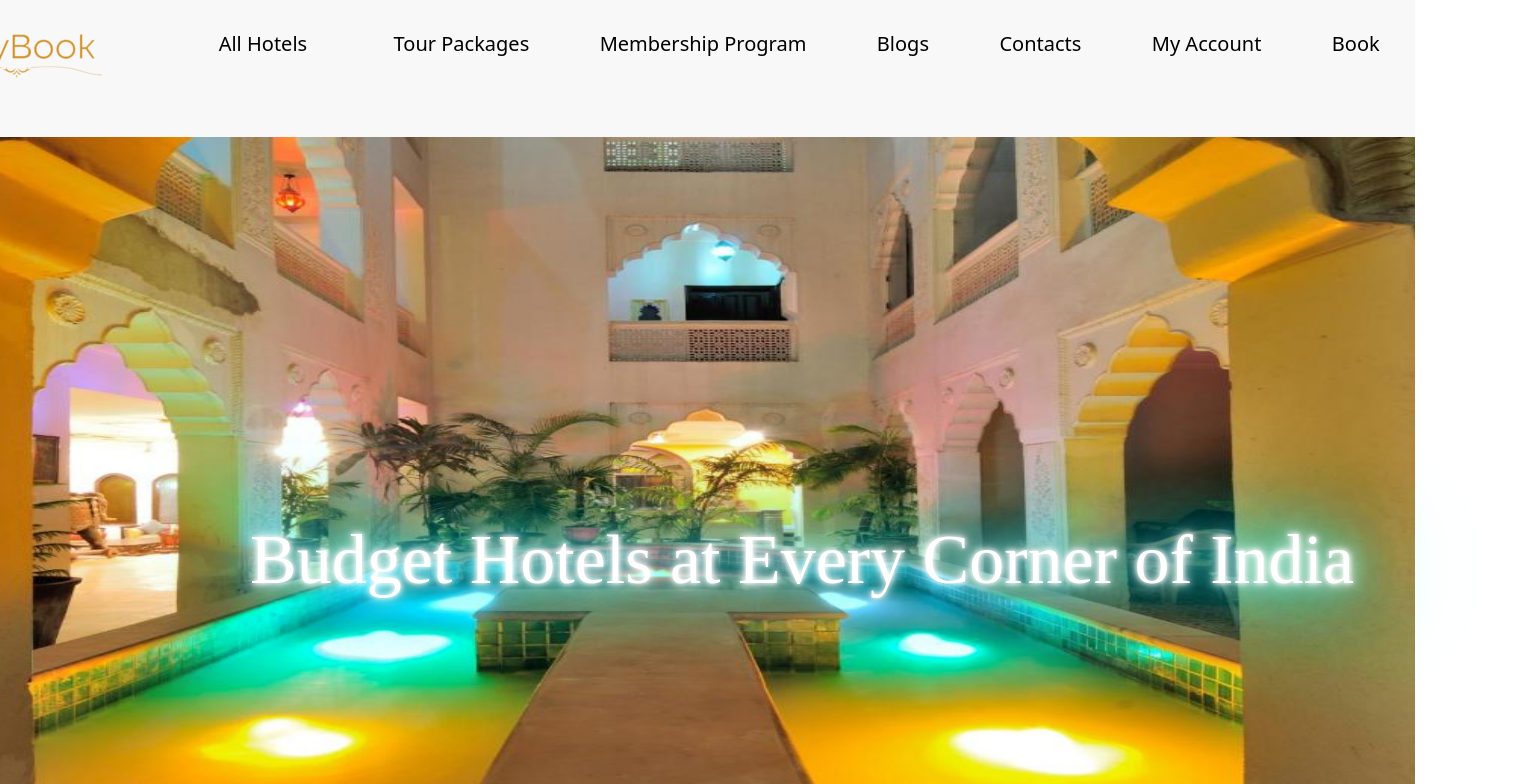
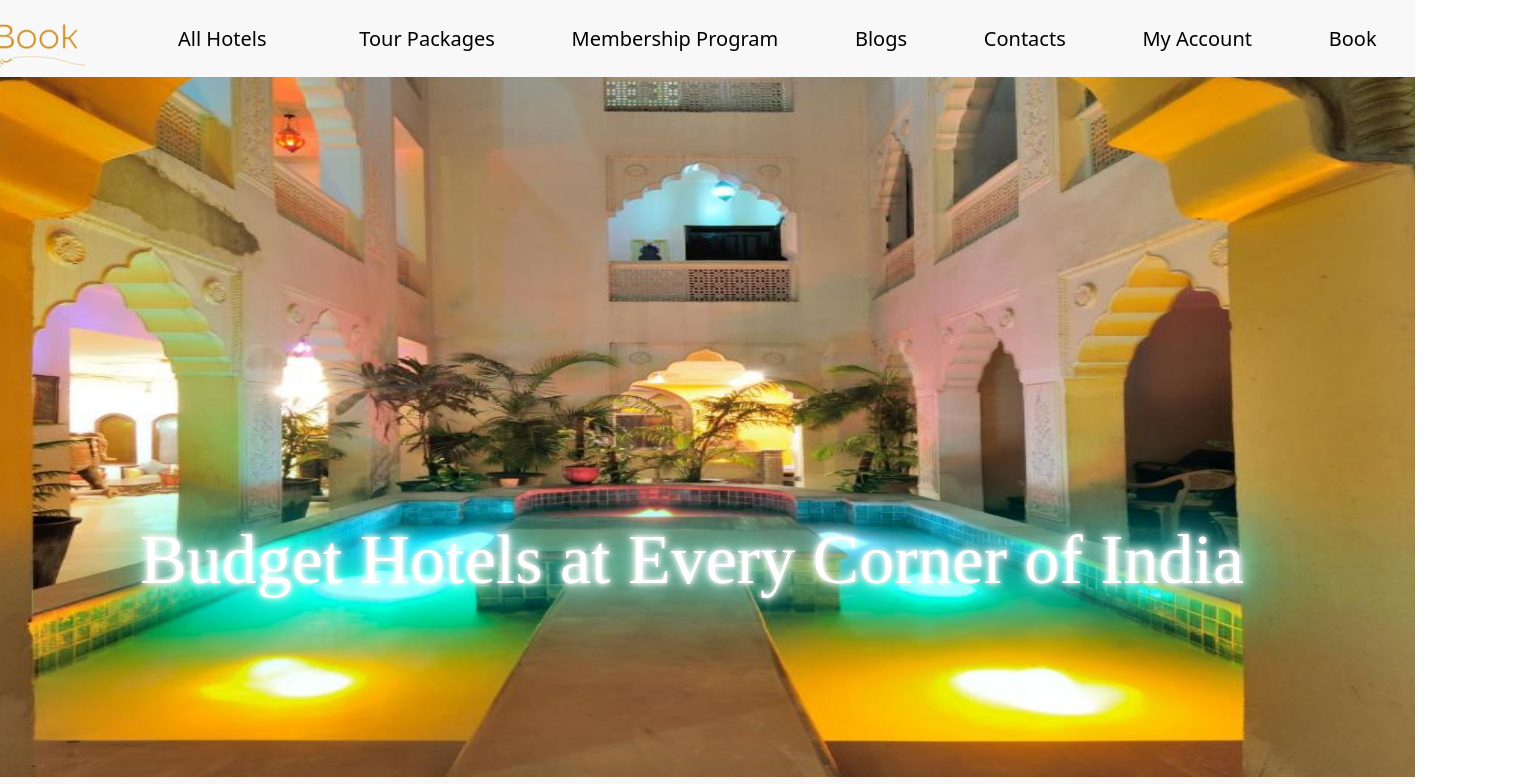
Before and after one commit to anjanayraina/staybook_landing, a React (Create React App) app: page / in a window 1280 px wide. Shown: the top 784 px of the page, 1530 px wide, since content can reach past the window. Built offline with nearby package versions, Linux system fonts and the light colour scheme.

Commit message:
Almost Done

```diff
--- a/src/Components/ImageAndBody.js
+++ b/src/Components/ImageAndBody.js
@@ -3,7 +3,7 @@ import image from "../images/hotelimage.jpg";
 import '../styles/ImageAndBody.css'
  function ImageAndBody() {
   return (
-    <div className ="container">
+    <div className ="wrapperClass">
     <img src={image} alt="Logo" className = "HotelImage"/>
     <div className ="centered">Budget Hotels at Every Corner of India</div>
 
--- a/src/styles/AllHotels.css
+++ b/src/styles/AllHotels.css
@@ -87,8 +87,9 @@ width : 1500px;
  margin-top:30px;
  max-height: 100px;
  max-width: 300px;
- font-family:  verdana , sans-serif;font-size: 18px;
+ font-family: "DM Serif Display",serif;
  padding-bottom: 50px;
+
 }
 
 .HotelNames{
--- a/src/styles/ImageAndBody.css
+++ b/src/styles/ImageAndBody.css
@@ -1,17 +1,17 @@
 
 
 .HotelImage{
-    padding-top: 50px;
 
-    height:700px;
+
+     height:700px;
     width: 100%;
 
 }
 
   .centered {
-    padding-left:500px;
+    padding-left:200px;
 
-    width: 100%;
+    width: 1200px;
     color: black;
     font : Garamond  ;
     font-size: 70px;
--- a/src/styles/MainPage.css
+++ b/src/styles/MainPage.css
@@ -17,3 +17,10 @@ border-width:20;
 border-top: 3px dashed black;
 
 }
+
+*{
+    -ms-overflow-style: none;
+  }
+  ::-webkit-scrollbar {
+    display: none;
+  }
--- a/src/styles/Navbar.css
+++ b/src/styles/Navbar.css
@@ -2,11 +2,13 @@
 
 .logo{
 
-  padding-top: 30px;
+  /* padding-top: 30px;
   padding-right: 30px;
 
-  padding-left: 30px;
+  padding-left: 30px; */
 
+  margin-left: 10px;
+  margin-top: 20px;
 }
 
 .dropDown{
@@ -27,6 +29,8 @@ height : 10vh; */
 display: flex;
 align-items: center;
 justify-content: space-around;
+/* width : 100%; */
+width :screen;
 
 
 }
```
